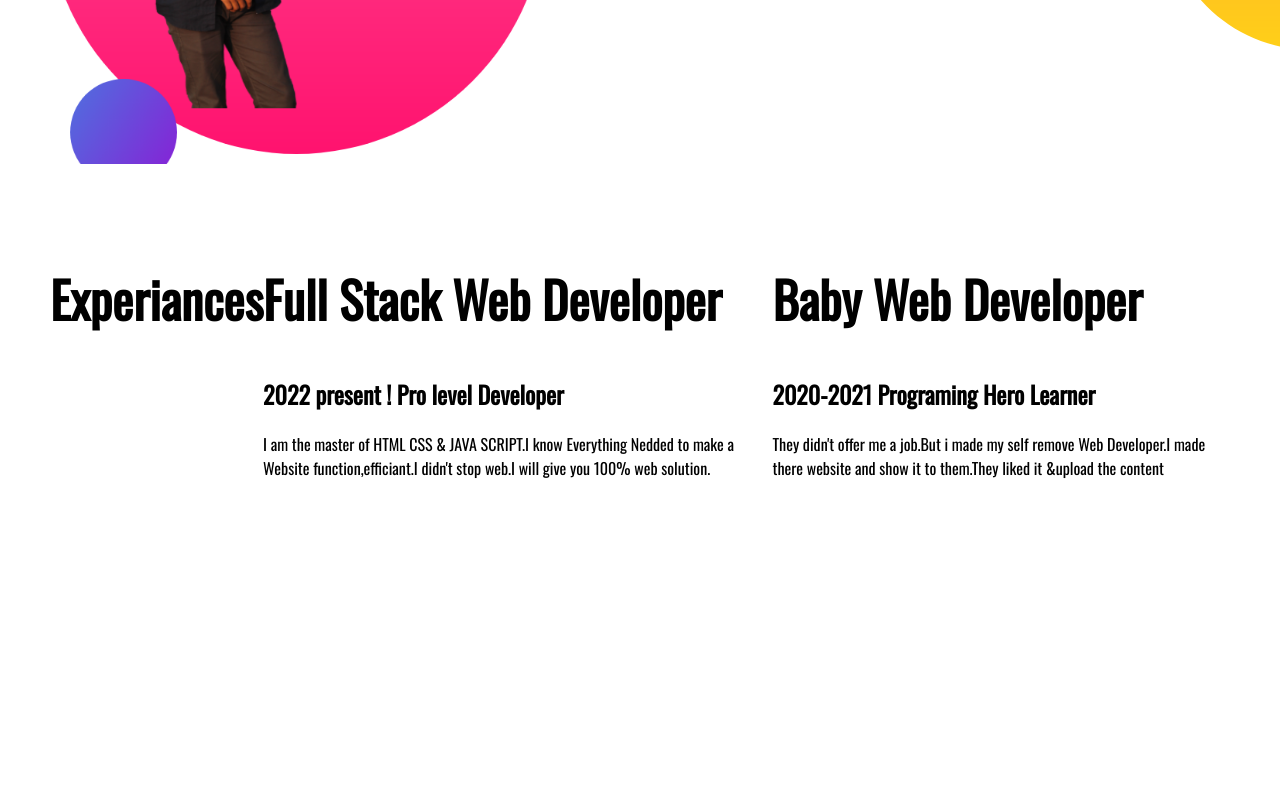
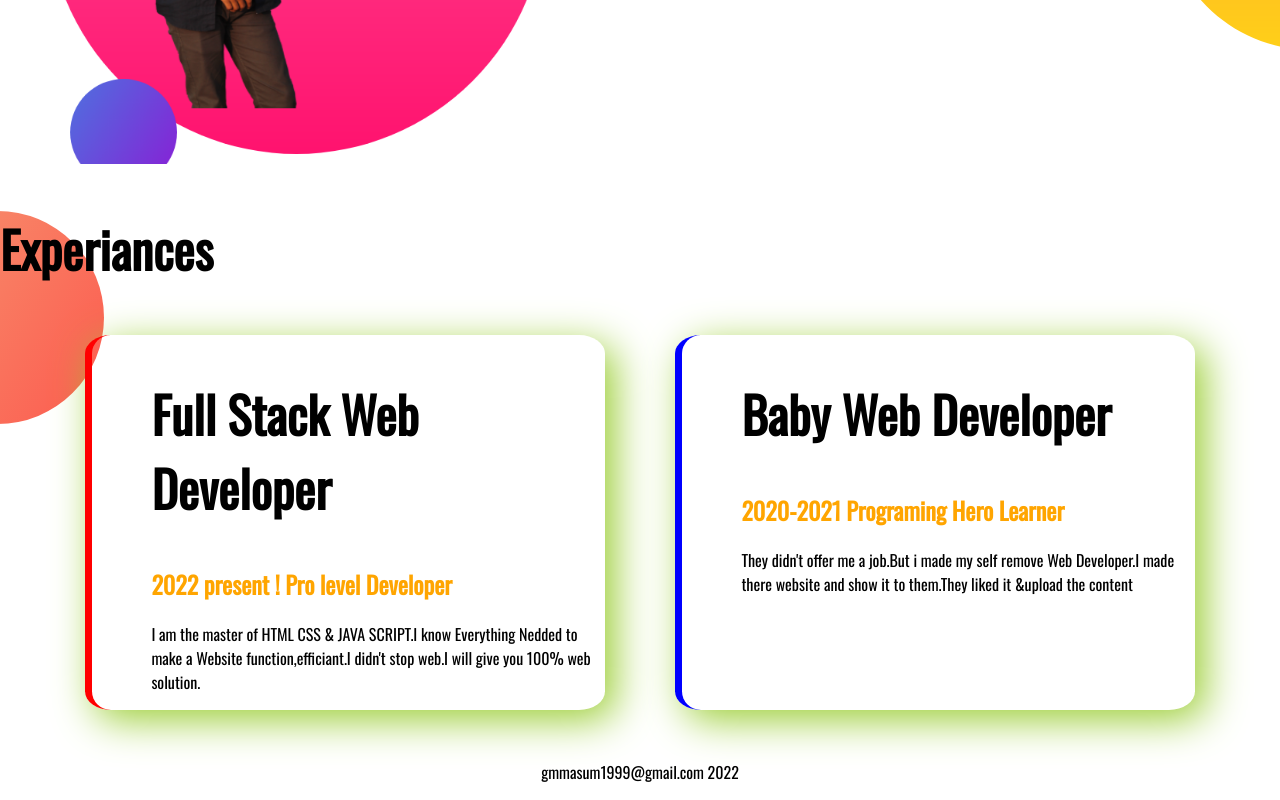
Before and after one commit to mojahid007/mojahid-developer-repo, a plain HTML site: page index.html in a window 1280 px wide. Shown: the part 921-1721 px from the top of the page. Before the commit the page ends 1467 px from the top, so only its background shows below. Drawn offline with nearby package versions, Linux system fonts and the light colour scheme.

Commit message:
ready commit

```diff
--- a/index.html
+++ b/index.html
@@ -12,7 +12,7 @@
 
 </head>
     <body>
-       <section class="new-two">
+       <section class="new-two flexible-container">
         <div class="new-one">
             <h1>Welcome To</h1>
         <h1><span class="orange-color">Masum</span>World!</h1>
@@ -26,7 +26,7 @@
             <img src="images/my-bg.png" alt="">
         </div>
        </section>
-       <section class="dream-big">
+       <section class="dream-big flexible-container">
         <div class="new-one"><img src="images/my-bg2.png" alt=""></div>
         <div class="new-one">
             <h1>
@@ -39,18 +39,24 @@
        </section>
        <section class="exp-area">
         <h1>Experiances</h1>
-        <div>
-            <h1>Full Stack Web Developer</h1>
-            <h2>2022 present ! Pro level Developer</h2>
-            <p>I am the master of HTML CSS & JAVA SCRIPT.I know Everything Nedded to make a Website function,efficiant.I didn't stop web.I will give you 100% web solution.</p>
-        </div>
-        <div>
-            <h1>Baby Web Developer</h1>
-            <h2>2020-2021 Programing Hero Learner</h2>
-            <p>They didn't offer me a job.But i made my self remove Web Developer.I made there website and show it to them.They liked it &upload the content</p>
+       <div class="flexible-container">
+            <div id="web-developer" class="experiance-item">
+                <h1>Full Stack Web Developer</h1>
+                <h2 class="orange-color">2022 present ! Pro level Developer</h2>
+                <p>I am the master of HTML CSS & JAVA SCRIPT.I know Everything Nedded to make a Website function,efficiant.I didn't stop web.I will give you 100% web solution.</p>
+            </div>
+            <div id="baby-developer" class="experiance-item">
+                <h1>Baby Web Developer</h1>
+                <h2 class="orange-color">2020-2021 Programing Hero Learner</h2>
+                <p>They didn't offer me a job.But i made my self remove Web Developer.I made there website and show it to them.They liked it &upload the content</p>
+            </div>
 
         </div>
 
+
        </section>
     </body>
+    <footer>
+        <p>gmmasum1999@gmail.com 2022</p>
+    </footer>
 </html>
--- a/style.css
+++ b/style.css
@@ -9,13 +9,14 @@ h1{
 .orange-color{
     color: orange;
 }
-section{
+.flexible-container{
     display: flex;
     margin: 50px;
 }
 .new-one{
     width: 50%;
     padding-left: 2%;
+
 }
 .new-one img{
     width: 90%;
@@ -37,3 +38,25 @@ section{
     background-position: right;
     margin: 0%;
 }
+.experiance-item{
+    box-shadow: 10px 10px 40px yellowgreen;
+    margin-left: 3%;
+    margin-right: 3%;
+    width: 40%;
+    padding-left: 5%;
+    border-radius: 5%;
+
+}
+.exp-area{
+    background-image: url(images/exp-bg.png);
+    background-repeat: no-repeat;
+}
+#web-developer{
+    border-left: 7px solid red;
+}
+#baby-developer{
+    border-left: 7px solid blue;
+}
+footer p{
+    text-align: center;
+}
```
